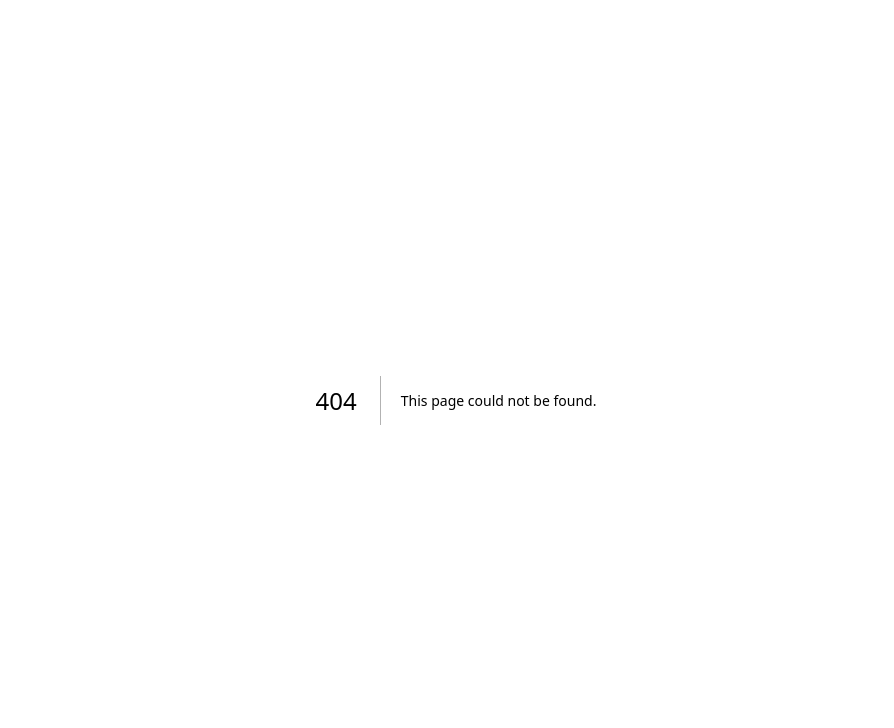
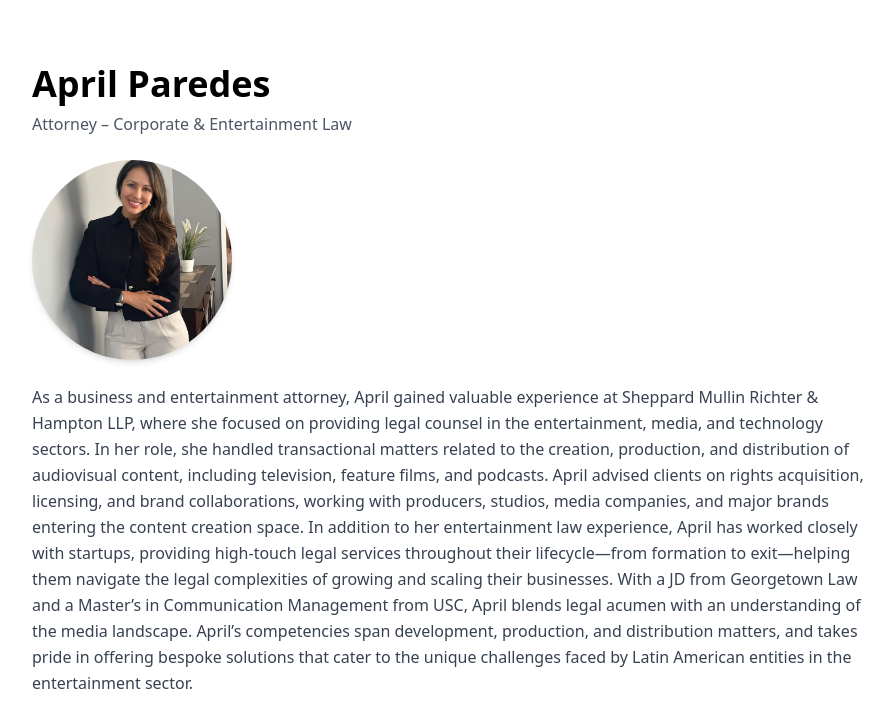
Before and after one commit to ajdreams17/Ascentlegal, a Next.js app: page /attorneys/april-paredes in a window 1280 px wide. Before the commit this address had no page. Shown: the top 728 px of the page, without its empty margins (184-1078 px from the left). Built offline with nearby package versions, Linux system fonts and the light colour scheme.

Commit message:
Create page.jsx

```diff
--- /dev/null
+++ b/app/attorneys/april-paredes/page.jsx
@@ -0,0 +1,30 @@
+import Image from "next/image";
+
+export default function AprilParedesPage() {
+  return (
+    <main className="mx-auto max-w-4xl px-6 py-16">
+      <h1 className="text-4xl font-bold">April Paredes</h1>
+      <p className="mt-2 text-gray-600">Attorney – Corporate & Entertainment Law</p>
+
+      {/* Headshot */}
+      <div className="mt-6">
+        <Image
+          src="/attorneys/april_paredes.jpg"
+          alt="April Paredes headshot"
+          width={200}
+          height={200}
+          className="rounded-full shadow-md object-cover"
+        />
+      </div>
+
+      {/* Bio */}
+      <p className="mt-6 text-gray-700 leading-relaxed">
+        As a business and entertainment attorney, April gained valuable experience at Sheppard Mullin Richter & Hampton LLP, where she focused on providing legal counsel in the entertainment, media, and technology sectors. In her role, she handled transactional matters related to the creation, production, and distribution of audiovisual content, including television, feature films, and podcasts. April advised clients on rights acquisition, licensing, and brand collaborations, working with producers, studios, media companies, and major brands entering the content creation space.
+
+In addition to her entertainment law experience, April has worked closely with startups, providing high-touch legal services throughout their lifecycle—from formation to exit—helping them navigate the legal complexities of growing and scaling their businesses.
+
+With a JD from Georgetown Law and a Master’s in Communication Management from USC, April blends legal acumen with an understanding of the media landscape. April’s competencies span development, production, and distribution matters, and takes pride in offering bespoke solutions that cater to the unique challenges faced by Latin American entities in the entertainment sector.
+      </p>
+    </main>
+  );
+}
```
